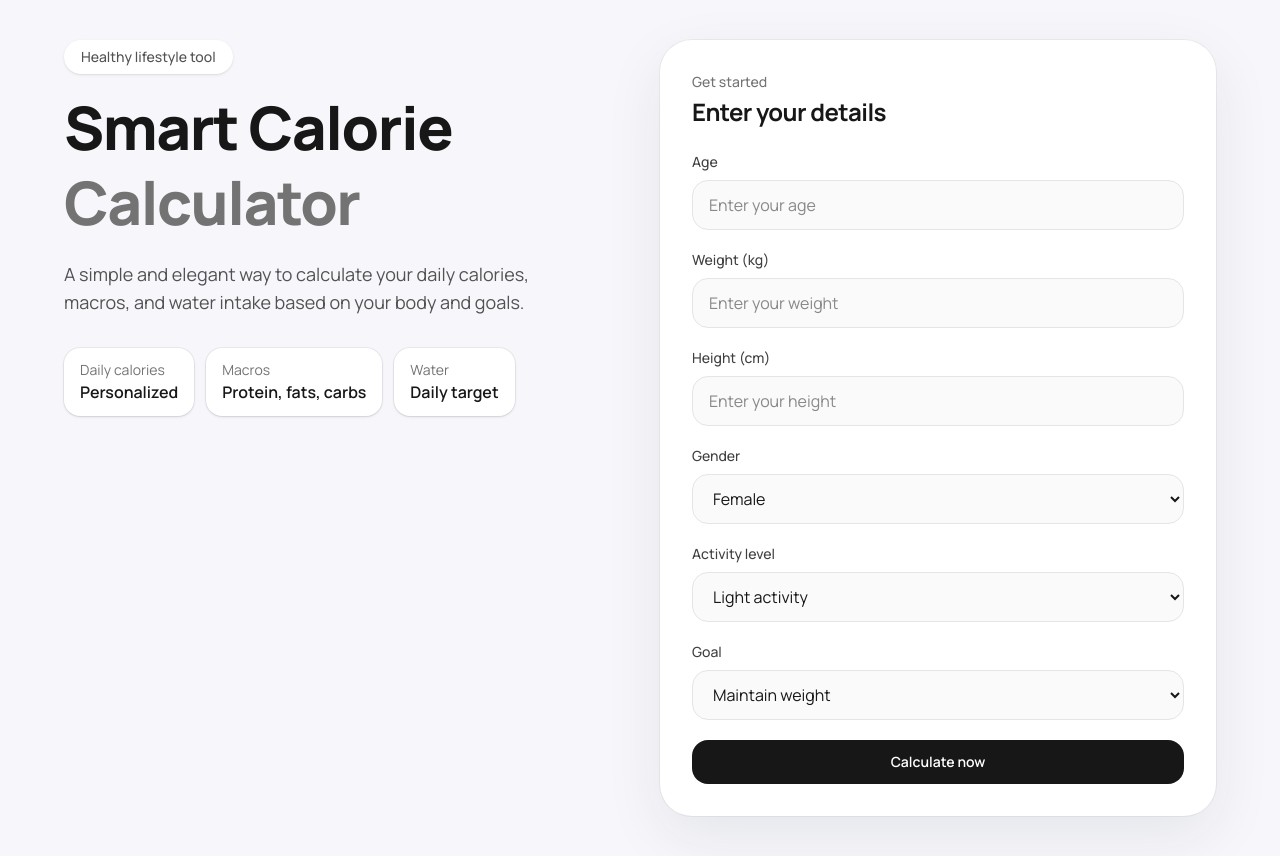
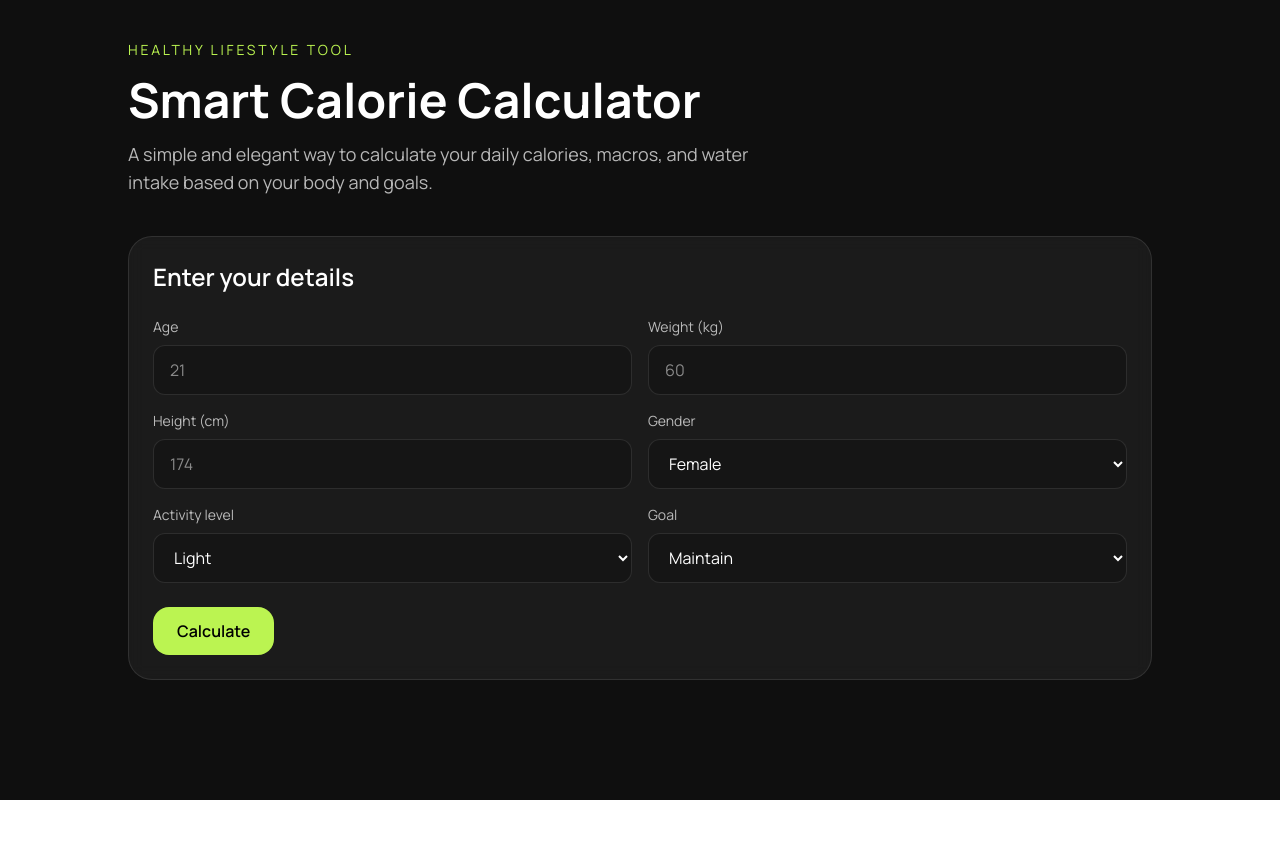
Before and after one commit to NikolVoronina/smart-calorie-mvp-next.js, a Next.js app: page / in a window 1280 px wide. After the commit the page ends 800 px from the top, so only its background shows below. Built offline with nearby package versions, Linux system fonts and the light colour scheme.

Commit message:
Build first working calorie calculator with macro calculation

```diff
--- a/app/page.tsx
+++ b/app/page.tsx
@@ -1,145 +1,129 @@
 "use client";
 
 import { useState } from "react";
+import ResultCard from "@/components/ResultCard";
+import {
+  calculateNutrition,
+  type Activity,
+  type Gender,
+  type Goal,
+  type NutritionResult,
+} from "@/lib/calculateNutrition";
 
 export default function Home() {
-  const [calories, setCalories] = useState<number | null>(null);
   const [age, setAge] = useState("");
   const [weight, setWeight] = useState("");
   const [height, setHeight] = useState("");
-  const [gender, setGender] = useState("female");
-  const [activity, setActivity] = useState("light");
-  const [goal, setGoal] = useState("maintain");
+  const [gender, setGender] = useState<Gender>("female");
+  const [activity, setActivity] = useState<Activity>("light");
+  const [goal, setGoal] = useState<Goal>("maintain");
+  const [result, setResult] = useState<NutritionResult | null>(null);
+  const [error, setError] = useState("");
 
-  const calculateCalories = () => {
-    if (!age || !weight || !height) return;
-
-    const w = Number(weight);
-    const h = Number(height);
-    const a = Number(age);
-
-    let bmr;
-
-    if (gender === "male") {
-      bmr = 10 * w + 6.25 * h - 5 * a + 5;
-    } else {
-      bmr = 10 * w + 6.25 * h - 5 * a - 161;
+  const handleCalculate = () => {
+    if (!age || !weight || !height) {
+      setError("Please fill in age, weight and height.");
+      setResult(null);
+      return;
     }
 
-    let activityMultiplier = 1.2;
+    const numericAge = Number(age);
+    const numericWeight = Number(weight);
+    const numericHeight = Number(height);
 
-    if (activity === "moderate") activityMultiplier = 1.55;
-    if (activity === "active") activityMultiplier = 1.9;
+    if (
+      Number.isNaN(numericAge) ||
+      Number.isNaN(numericWeight) ||
+      Number.isNaN(numericHeight)
+    ) {
+      setError("Please enter valid numbers.");
+      setResult(null);
+      return;
+    }
 
-    let total = bmr * activityMultiplier;
+    if (numericAge <= 0 || numericWeight <= 0 || numericHeight <= 0) {
+      setError("Values must be greater than 0.");
+      setResult(null);
+      return;
+    }
 
-    if (goal === "lose") total -= 400;
-    if (goal === "gain") total += 300;
+    setError("");
 
-    setCalories(Math.round(total));
+    const calculatedResult = calculateNutrition({
+      age: numericAge,
+      weight: numericWeight,
+      height: numericHeight,
+      gender,
+      activity,
+      goal,
+    });
+
+    setResult(calculatedResult);
   };
 
   return (
-    <main className="min-h-screen bg-[#f7f7fb] px-6 py-10">
-      <div className="mx-auto flex min-h-[calc(100vh-5rem)] max-w-6xl items-center justify-center">
-        <section className="grid w-full items-start gap-10 lg:grid-cols-2">
-          <div className="max-w-xl self-start lg:sticky lg:top-10">
-            <span className="mb-4 inline-flex rounded-full border border-white/60 bg-white px-4 py-1.5 text-sm font-medium text-neutral-600 shadow-sm">
+    <main className="min-h-screen bg-[#0f0f0f] px-6 py-10 text-white">
+      <section className="mx-auto max-w-5xl">
+        <div className="mb-10 max-w-2xl">
+          <p className="text-sm uppercase tracking-[0.2em] text-lime-300">
             Healthy lifestyle tool
-            </span>
-
-            <h1 className="text-4xl font-extrabold leading-tight tracking-tight text-neutral-900 md:text-6xl">
-              Smart Calorie
-              <span className="block text-neutral-500">Calculator</span>
+          </p>
+          <h1 className="mt-4 text-4xl font-bold sm:text-5xl">
+            Smart Calorie Calculator
           </h1>
-
-            <p className="mt-5 max-w-lg text-base leading-7 text-neutral-600 md:text-lg">
-              A simple and elegant way to calculate your daily calories,
-              macros, and water intake based on your body and goals.
-            </p>
-
-            <div className="mt-8 flex flex-wrap gap-3">
-              <div className="rounded-2xl bg-white px-4 py-3 shadow-sm ring-1 ring-black/5">
-                <p className="text-sm text-neutral-500">Daily calories</p>
-                <p className="text-base font-semibold text-neutral-900">
-                  Personalized
+          <p className="mt-4 text-base text-white/70 sm:text-lg">
+            A simple and elegant way to calculate your daily calories, macros,
+            and water intake based on your body and goals.
           </p>
         </div>
 
-              <div className="rounded-2xl bg-white px-4 py-3 shadow-sm ring-1 ring-black/5">
-                <p className="text-sm text-neutral-500">Macros</p>
-                <p className="text-base font-semibold text-neutral-900">
-                  Protein, fats, carbs
-                </p>
-              </div>
+        <section className="rounded-3xl border border-white/10 bg-white/5 p-6 backdrop-blur-sm">
+          <h2 className="text-2xl font-semibold">Enter your details</h2>
 
-              <div className="rounded-2xl bg-white px-4 py-3 shadow-sm ring-1 ring-black/5">
-                <p className="text-sm text-neutral-500">Water</p>
-                <p className="text-base font-semibold text-neutral-900">
-                  Daily target
-                </p>
-              </div>
-            </div>
-          </div>
-
-          <div className="rounded-[32px] bg-white p-6 shadow-[0_20px_60px_rgba(15,23,42,0.08)] ring-1 ring-black/5 md:p-8">
-            <div className="mb-6">
-              <p className="text-sm font-medium text-neutral-500">
-                Get started
-              </p>
-              <h2 className="mt-1 text-2xl font-bold tracking-tight text-neutral-900">
-                Enter your details
-              </h2>
-            </div>
-
-            <form className="space-y-5">
+          <div className="mt-6 grid gap-4 sm:grid-cols-2">
             <div>
-                <label className="mb-2 block text-sm font-medium text-neutral-700">
-                  Age
-                </label>
+              <label className="mb-2 block text-sm text-white/70">Age</label>
               <input
                 type="number"
-                  placeholder="Enter your age"
                 value={age}
                 onChange={(e) => setAge(e.target.value)}
-                  className="w-full rounded-2xl border border-neutral-200 bg-[#fafafa] px-4 py-3 text-neutral-900 outline-none transition focus:border-neutral-400"
+                className="w-full rounded-xl border border-white/10 bg-black/20 px-4 py-3 outline-none"
+                placeholder="21"
               />
             </div>
 
             <div>
-                <label className="mb-2 block text-sm font-medium text-neutral-700">
+              <label className="mb-2 block text-sm text-white/70">
                 Weight (kg)
               </label>
               <input
                 type="number"
-                  placeholder="Enter your weight"
                 value={weight}
                 onChange={(e) => setWeight(e.target.value)}
-                  className="w-full rounded-2xl border border-neutral-200 bg-[#fafafa] px-4 py-3 text-neutral-900 outline-none transition focus:border-neutral-400"
+                className="w-full rounded-xl border border-white/10 bg-black/20 px-4 py-3 outline-none"
+                placeholder="60"
               />
             </div>
 
             <div>
-                <label className="mb-2 block text-sm font-medium text-neutral-700">
+              <label className="mb-2 block text-sm text-white/70">
                 Height (cm)
               </label>
               <input
                 type="number"
-                  placeholder="Enter your height"
                 value={height}
                 onChange={(e) => setHeight(e.target.value)}
-                  className="w-full rounded-2xl border border-neutral-200 bg-[#fafafa] px-4 py-3 text-neutral-900 outline-none transition focus:border-neutral-400"
+                className="w-full rounded-xl border border-white/10 bg-black/20 px-4 py-3 outline-none"
+                placeholder="174"
               />
             </div>
 
             <div>
-                <label className="mb-2 block text-sm font-medium text-neutral-700">
-                  Gender
-                </label>
+              <label className="mb-2 block text-sm text-white/70">Gender</label>
               <select
                 value={gender}
-                  onChange={(e) => setGender(e.target.value)}
-                  className="w-full rounded-2xl border border-neutral-200 bg-[#fafafa] px-4 py-3 text-neutral-900 outline-none transition focus:border-neutral-400"
+                onChange={(e) => setGender(e.target.value as Gender)}
+                className="w-full rounded-xl border border-white/10 bg-black/20 px-4 py-3 outline-none"
               >
                 <option value="female">Female</option>
                 <option value="male">Male</option>
@@ -147,55 +131,50 @@ export default function Home() {
             </div>
 
             <div>
-                <label className="mb-2 block text-sm font-medium text-neutral-700">
+              <label className="mb-2 block text-sm text-white/70">
                 Activity level
               </label>
               <select
                 value={activity}
-                  onChange={(e) => setActivity(e.target.value)}
-                  className="w-full rounded-2xl border border-neutral-200 bg-[#fafafa] px-4 py-3 text-neutral-900 outline-none transition focus:border-neutral-400"
+                onChange={(e) => setActivity(e.target.value as Activity)}
+                className="w-full rounded-xl border border-white/10 bg-black/20 px-4 py-3 outline-none"
               >
-                  <option value="light">Light activity</option>
-                  <option value="moderate">Moderate activity</option>
-                  <option value="active">Very active</option>
+                <option value="light">Light</option>
+                <option value="moderate">Moderate</option>
+                <option value="active">Active</option>
               </select>
             </div>
 
             <div>
-                <label className="mb-2 block text-sm font-medium text-neutral-700">
-                  Goal
-                </label>
+              <label className="mb-2 block text-sm text-white/70">Goal</label>
               <select
                 value={goal}
-                  onChange={(e) => setGoal(e.target.value)}
-                  className="w-full rounded-2xl border border-neutral-200 bg-[#fafafa] px-4 py-3 text-neutral-900 outline-none transition focus:border-neutral-400"
+                onChange={(e) => setGoal(e.target.value as Goal)}
+                className="w-full rounded-xl border border-white/10 bg-black/20 px-4 py-3 outline-none"
               >
                 <option value="lose">Lose weight</option>
-                  <option value="maintain">Maintain weight</option>
-                  <option value="gain">Gain weight</option>
+                <option value="maintain">Maintain</option>
+                <option value="gain">Gain muscle</option>
               </select>
             </div>
+          </div>
+
+          {error && (
+            <p className="mt-4 rounded-xl bg-red-500/10 px-4 py-3 text-sm text-red-300">
+              {error}
+            </p>
+          )}
 
           <button
-                type="button"
-                onClick={calculateCalories}
-                className="w-full rounded-2xl bg-neutral-900 px-4 py-3 text-sm font-semibold text-white transition hover:opacity-90"
+            onClick={handleCalculate}
+            className="mt-6 rounded-2xl bg-lime-300 px-6 py-3 font-semibold text-black transition hover:scale-[1.02]"
           >
-                Calculate now
+            Calculate
           </button>
+        </section>
 
-              {calories && (
-                <div className="mt-6 rounded-2xl bg-[#f3f4f6] p-4 text-center">
-                  <p className="text-sm text-neutral-500">Your daily calories</p>
-                  <p className="mt-1 text-2xl font-bold text-neutral-900">
-                    {calories} kcal
-                  </p>
-                </div>
-              )}
-            </form>
-          </div>
+        {result && <ResultCard {...result} />}
       </section>
-      </div>
     </main>
   );
 }
--- /dev/null
+++ b/components/CalculatorForm.tsx
@@ -0,0 +1,149 @@
+"use client";
+
+import ResultCard from "./ResultCard";
+
+type CalculatorFormProps = {
+  age: string;
+  setAge: (value: string) => void;
+  weight: string;
+  setWeight: (value: string) => void;
+  height: string;
+  setHeight: (value: string) => void;
+  gender: string;
+  setGender: (value: string) => void;
+  activity: string;
+  setActivity: (value: string) => void;
+  goal: string;
+  setGoal: (value: string) => void;
+  onCalculate: () => void;
+  result: {
+    calories: number;
+    protein: number;
+    fats: number;
+    carbs: number;
+    water: number;
+  } | null;
+};
+
+export default function CalculatorForm({
+  age,
+  setAge,
+  weight,
+  setWeight,
+  height,
+  setHeight,
+  gender,
+  setGender,
+  activity,
+  setActivity,
+  goal,
+  setGoal,
+  onCalculate,
+  result,
+}: CalculatorFormProps) {
+  return (
+    <div className="rounded-[32px] bg-white p-6 shadow-[0_20px_60px_rgba(15,23,42,0.08)] ring-1 ring-black/5 md:p-8">
+      <div className="mb-6">
+        <p className="text-sm font-medium text-neutral-500">Get started</p>
+        <h2 className="mt-1 text-2xl font-bold tracking-tight text-neutral-900">
+          Enter your details
+        </h2>
+      </div>
+
+      <form className="space-y-5">
+        <div>
+          <label className="mb-2 block text-sm font-medium text-neutral-700">
+            Age
+          </label>
+          <input
+            type="number"
+            placeholder="Enter your age"
+            value={age}
+            onChange={(e) => setAge(e.target.value)}
+            className="w-full rounded-2xl border border-neutral-200 bg-[#fafafa] px-4 py-3 text-neutral-900 outline-none transition focus:border-neutral-400"
+          />
+        </div>
+
+        <div>
+          <label className="mb-2 block text-sm font-medium text-neutral-700">
+            Weight (kg)
+          </label>
+          <input
+            type="number"
+            placeholder="Enter your weight"
+            value={weight}
+            onChange={(e) => setWeight(e.target.value)}
+            className="w-full rounded-2xl border border-neutral-200 bg-[#fafafa] px-4 py-3 text-neutral-900 outline-none transition focus:border-neutral-400"
+          />
+        </div>
+
+        <div>
+          <label className="mb-2 block text-sm font-medium text-neutral-700">
+            Height (cm)
+          </label>
+          <input
+            type="number"
+            placeholder="Enter your height"
+            value={height}
+            onChange={(e) => setHeight(e.target.value)}
+            className="w-full rounded-2xl border border-neutral-200 bg-[#fafafa] px-4 py-3 text-neutral-900 outline-none transition focus:border-neutral-400"
+          />
+        </div>
+
+        <div>
+          <label className="mb-2 block text-sm font-medium text-neutral-700">
+            Gender
+          </label>
+          <select
+            value={gender}
+            onChange={(e) => setGender(e.target.value)}
+            className="w-full rounded-2xl border border-neutral-200 bg-[#fafafa] px-4 py-3 text-neutral-900 outline-none transition focus:border-neutral-400"
+          >
+            <option value="female">Female</option>
+            <option value="male">Male</option>
+          </select>
+        </div>
+
+        <div>
+          <label className="mb-2 block text-sm font-medium text-neutral-700">
+            Activity level
+          </label>
+          <select
+            value={activity}
+            onChange={(e) => setActivity(e.target.value)}
+            className="w-full rounded-2xl border border-neutral-200 bg-[#fafafa] px-4 py-3 text-neutral-900 outline-none transition focus:border-neutral-400"
+          >
+            <option value="light">Light activity</option>
+            <option value="moderate">Moderate activity</option>
+            <option value="active">Very active</option>
+          </select>
+        </div>
+
+        <div>
+          <label className="mb-2 block text-sm font-medium text-neutral-700">
+            Goal
+          </label>
+          <select
+            value={goal}
+            onChange={(e) => setGoal(e.target.value)}
+            className="w-full rounded-2xl border border-neutral-200 bg-[#fafafa] px-4 py-3 text-neutral-900 outline-none transition focus:border-neutral-400"
+          >
+            <option value="lose">Lose weight</option>
+            <option value="maintain">Maintain weight</option>
+            <option value="gain">Gain weight</option>
+          </select>
+        </div>
+
+        <button
+          type="button"
+          onClick={onCalculate}
+          className="w-full rounded-2xl bg-neutral-900 px-4 py-3 text-sm font-semibold text-white transition hover:opacity-90"
+        >
+          Calculate now
+        </button>
+
+        {result && <ResultCard result={result} />}
+      </form>
+    </div>
+  );
+}
--- /dev/null
+++ b/components/ResultCard.tsx
@@ -0,0 +1,51 @@
+type ResultCardProps = {
+  calories: number;
+  protein: number;
+  fat: number;
+  carbs: number;
+  water: number;
+};
+
+export default function ResultCard({
+  calories,
+  protein,
+  fat,
+  carbs,
+  water,
+}: ResultCardProps) {
+  return (
+    <section className="mt-10 rounded-2xl border border-white/10 bg-white/5 p-6 backdrop-blur-sm">
+      <h2 className="text-2xl font-semibold">Your results</h2>
+      <p className="mt-2 text-sm text-white/70">
+        Based on your body data, activity level and goal.
+      </p>
+
+      <div className="mt-6 grid gap-4 sm:grid-cols-2 lg:grid-cols-5">
+        <div className="rounded-xl bg-black/20 p-4">
+          <p className="text-sm text-white/60">Calories</p>
+          <p className="mt-2 text-2xl font-bold">{calories} kcal</p>
+        </div>
+
+        <div className="rounded-xl bg-black/20 p-4">
+          <p className="text-sm text-white/60">Protein</p>
+          <p className="mt-2 text-2xl font-bold">{protein} g</p>
+        </div>
+
+        <div className="rounded-xl bg-black/20 p-4">
+          <p className="text-sm text-white/60">Fat</p>
+          <p className="mt-2 text-2xl font-bold">{fat} g</p>
+        </div>
+
+        <div className="rounded-xl bg-black/20 p-4">
+          <p className="text-sm text-white/60">Carbs</p>
+          <p className="mt-2 text-2xl font-bold">{carbs} g</p>
+        </div>
+
+        <div className="rounded-xl bg-black/20 p-4">
+          <p className="text-sm text-white/60">Water</p>
+          <p className="mt-2 text-2xl font-bold">{water} ml</p>
+        </div>
+      </div>
+    </section>
+  );
+}
--- /dev/null
+++ b/lib/calculateNutrition.ts
@@ -0,0 +1,69 @@
+export type Gender = "male" | "female";
+export type Activity = "light" | "moderate" | "active";
+export type Goal = "lose" | "maintain" | "gain";
+
+export type NutritionResult = {
+  calories: number;
+  protein: number;
+  fat: number;
+  carbs: number;
+  water: number;
+};
+
+type CalculateNutritionParams = {
+  age: number;
+  weight: number;
+  height: number;
+  gender: Gender;
+  activity: Activity;
+  goal: Goal;
+};
+
+export function calculateNutrition({
+  age,
+  weight,
+  height,
+  gender,
+  activity,
+  goal,
+}: CalculateNutritionParams): NutritionResult {
+  let bmr: number;
+
+  if (gender === "male") {
+    bmr = 10 * weight + 6.25 * height - 5 * age + 5;
+  } else {
+    bmr = 10 * weight + 6.25 * height - 5 * age - 161;
+  }
+
+  const activityMultipliers: Record<Activity, number> = {
+    light: 1.2,
+    moderate: 1.55,
+    active: 1.9,
+  };
+
+  let totalCalories = bmr * activityMultipliers[activity];
+
+  if (goal === "lose") {
+    totalCalories -= 400;
+  } else if (goal === "gain") {
+    totalCalories += 300;
+  }
+
+  const calories = Math.round(totalCalories);
+
+  const protein = Math.round(weight * 2);
+  const fat = Math.round(weight * 0.8);
+  const carbs = Math.round((calories - (protein * 4 + fat * 9)) / 4);
+  const water = Math.round(weight * 35);
+
+  return {
+    calories,
+    protein,
+    fat,
+    carbs,
+    water,
+  };
+}
+
+
+//Что делает этот файл Он:считает BMR по Mifflin-St Jeor,умножает на активность,корректирует под цель,считает белки, жиры, углеводы и воду.
```
Also changed, not shown: 1 other file (tests, documents, lock files or other folders). Lines whose indentation alone changed are shown as unchanged.
